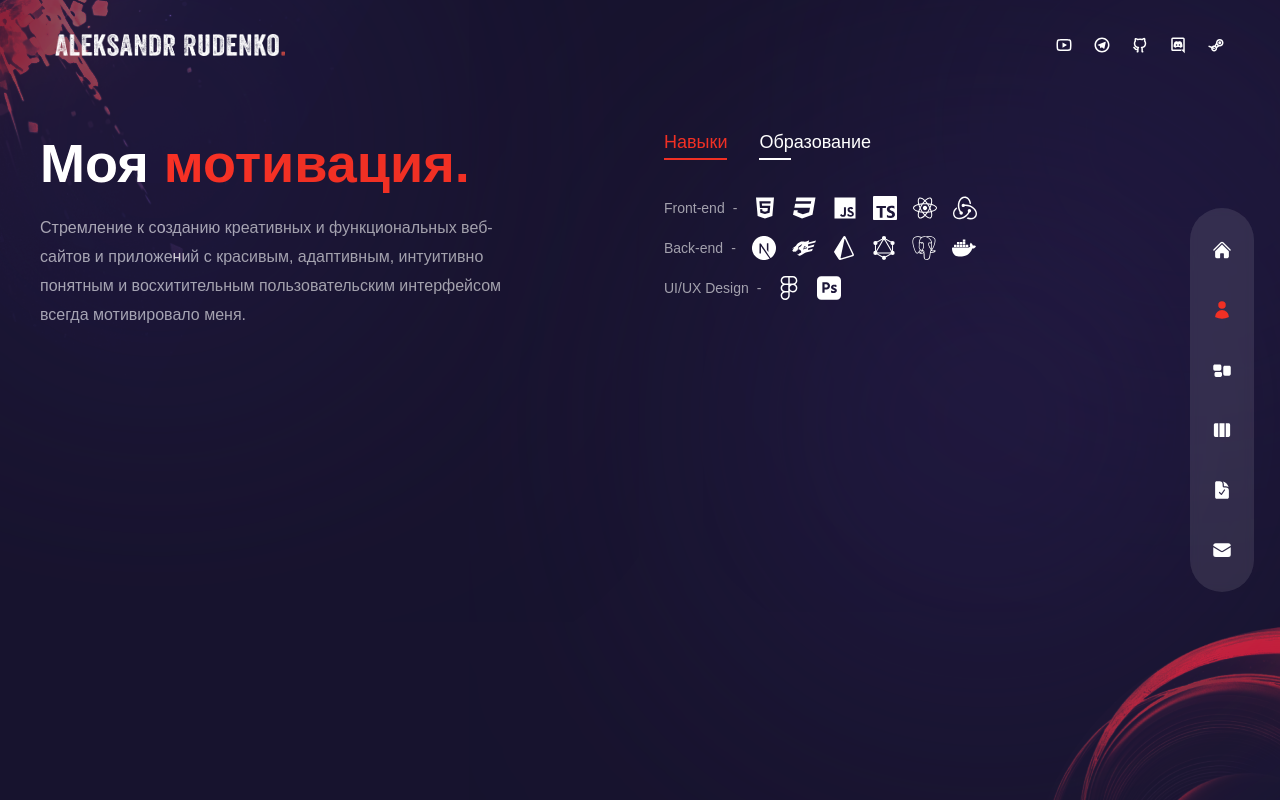
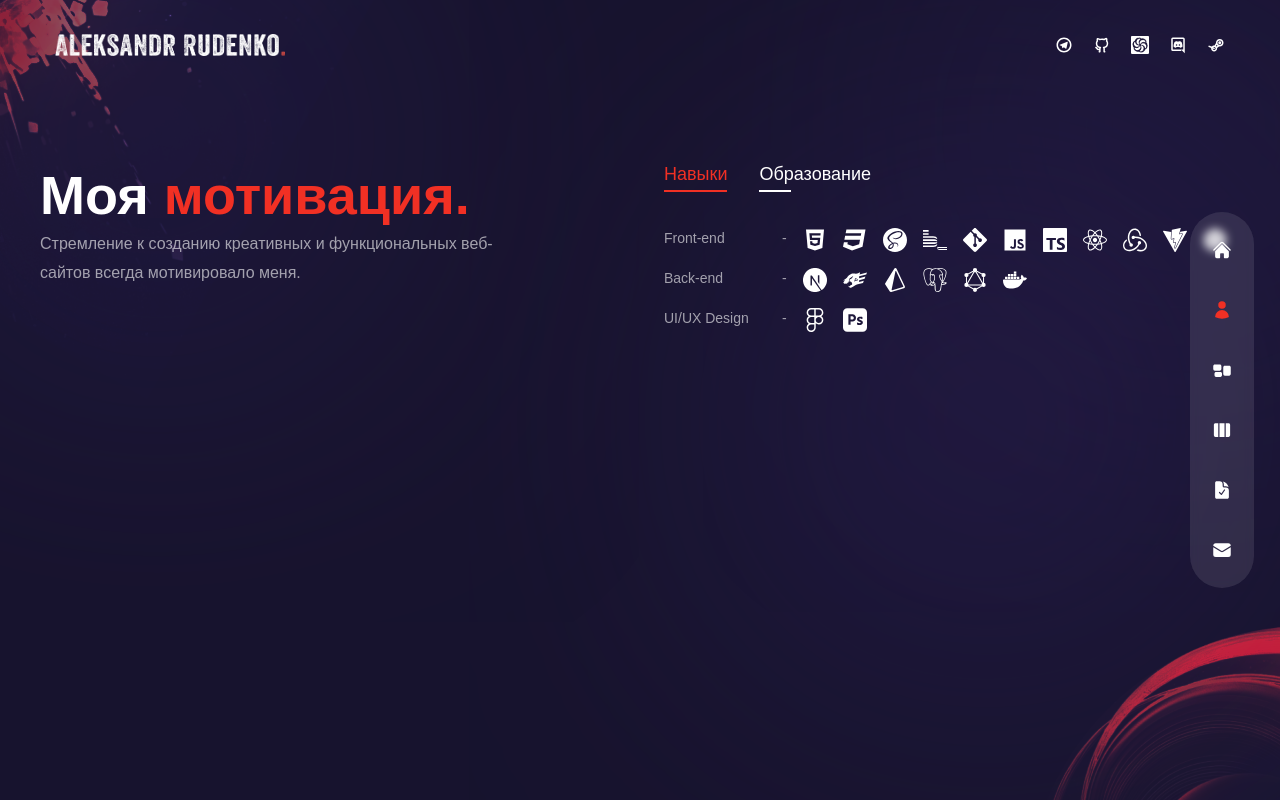
Before and after one commit to aleksander1802/cv, a Next.js app: page /cv/about in a window 1280 px wide. Built offline with nearby package versions, Linux system fonts and the light colour scheme.

Commit message:
fix: fixed adaptive design

```diff
--- a/components/Header.tsx
+++ b/components/Header.tsx
@@ -6,7 +6,7 @@ const Header = () => {
 	return (
 		<header className="absolute z-30 w-full flex items-center px-16 xl:px-0 xl:h-[90px]">
 			<div className="container mx-auto">
-				<div className="flex flex-col lg:flex-row justify-between items-center gap-y-6 py-8">
+				<div className="flex flex-col lg:flex-row justify-between items-center gap-y-6 py-8 max-sm:gap-y-4">
 					<Link href={'/'}>
 						<Image
 							src={'/cv/logo.svg'}
--- a/components/Nav.tsx
+++ b/components/Nav.tsx
@@ -30,8 +30,8 @@ const Nav = () => {
 	const router = useRouter();
 	const pathname = router.pathname;
 	return (
-		<nav className="flex flex-col items-center xl:justify-center gap-y-4 fixed h-max bottom-0 mt-auto xl:right-[2%] z-50 top-0 w-full xl:w-16 xl:max-w-md xl:h-screen">
-			<div className="flex w-full xl:flex-col items-center justify-between xl:justify-center gap-y-10 px-4 md:px-40 xl:px-0 h-[80px] xl:h-max py-8 bg-white/10 backdrop-blur-sm text-3xl xl:text-xl xl:rounded-full">
+		<nav className="flex flex-col items-center xl:justify-center gap-y-4 fixed h-max bottom-0 mt-auto xl:right-[2%] z-30 top-0 w-full xl:w-16 xl:max-w-md xl:h-screen">
+			<div className="flex w-full xl:flex-col items-center justify-between xl:justify-center gap-y-10 px-4 md:px-40 xl:px-0 h-[70px] xl:h-max py-7 bg-white/10 backdrop-blur-sm text-3xl xl:text-xl xl:rounded-full ">
 				{navData.map((link, index) => {
 					return (
 						<Link
--- a/components/ProjectsBtn.tsx
+++ b/components/ProjectsBtn.tsx
@@ -8,7 +8,7 @@ const ProjectsBtn = () => {
 		<div className="mx-auto xl:mx-0 ">
 			<Link
 				href={'/works'}
-				className="relative w-[185px] h-[185px] flex justify-center items-center bg-circleStar bg-cover bg-center bg-no-repeat group"
+				className="relative w-[185px] h-[185px] flex justify-center items-center bg-circleStar bg-cover bg-center bg-no-repeat group z-50"
 			>
 				<Image
 					src={'/cv/rounded-text.png'}
--- a/components/ServiceSlider.tsx
+++ b/components/ServiceSlider.tsx
@@ -46,7 +46,7 @@ const ServiceSlider = () => {
 				clickable: true,
 			}}
 			modules={[FreeMode, Pagination]}
-			className="h-[240px] sm:h-[340px]"
+			className="h-[340px] max-sm:h-[280px]"
 		>
 			{serviceData.map((item, index) => {
 				return (
@@ -54,7 +54,7 @@ const ServiceSlider = () => {
 						<a
 							href={item.link}
 							target="_blank"
-							className="bg-[rgba(65,47,123,0.15)] h-max rounded-lg px-6 py-6 flex sm:flex-col gap-x-6 sm:gap-x-0 group cursor-pointer hover:bg-[rgba(89,65,169,0.15)] transition-all duration-300 max-sm:text-[18px] max-sm:p-3"
+							className="bg-[rgba(65,47,123,0.15)] h-max rounded-lg px-6 py-6 flex sm:flex-col gap-x-6 sm:gap-x-0 group cursor-pointer hover:bg-[rgba(89,65,169,0.15)] transition-all duration-300 max-sm:text-[18px] max-sm:p-3 max-sm:h-[218px]"
 						>
 							<div className="text-accent text-lg mb-2">
 								{item.icon}
--- a/components/Socials.tsx
+++ b/components/Socials.tsx
@@ -1,52 +1,52 @@
 import Link from 'next/link';
 import {
-	RiYoutubeLine,
 	RiTelegramLine,
 	RiDiscordLine,
 	RiSteamLine,
 	RiGithubLine,
 } from 'react-icons/ri';
-import {} from 'react-icons/';
+import { SiCodewars } from 'react-icons/si';
 
 const Socials = () => {
 	const clazz = 'hover:text-accent transition-all duration-300';
 	return (
 		<div className="flex items-center gap-x-5 text-lg">
 			<Link
-				href={'https://www.youtube.com/watch?v=dQw4w9WgXcQ'}
-				target='_blank'
+				href={'https://t.me/shadow26627'}
+				target="_blank"
 				className={clazz}
 			>
-				<RiYoutubeLine />
-			</Link>
-			<Link
-				href={'https://t.me/shadow26627'}
-				target='_blank'
-				className={clazz}
-			>
-				<RiTelegramLine />
+				<RiTelegramLine title="Telegram" />
 			</Link>
 			<Link
 				href={'https://github.com/aleksander1802'}
-				target='_blank'
+				target="_blank"
 				className={clazz}
 			>
-				<RiGithubLine />
+				<RiGithubLine title="GitHub" />
 			</Link>
-
 			<Link
-				href={'https://cdndelivr.com/sticker/a5b0c3279ec34d9c.png'}
-				target='_blank'
+				href={
+					'https://www.codewars.com/users/rsschool_9e8ed404e8877bec'
+				}
+				target="_blank"
 				className={clazz}
 			>
-				<RiDiscordLine />
+				<SiCodewars title="Codewars" />
+			</Link>
+			<Link
+				href={'https://discord.com/users/255762280824832000'}
+				target="_blank"
+				className={clazz}
+			>
+				<RiDiscordLine title="Discord" />
 			</Link>
 			<Link
 				href={'https://steamcommunity.com/id/shadow26627/'}
-				target='_blank'
+				target="_blank"
 				className={clazz}
 			>
-				<RiSteamLine />
+				<RiSteamLine title="Steam" />
 			</Link>
 		</div>
 	);
--- a/components/TopLeftImg.tsx
+++ b/components/TopLeftImg.tsx
@@ -5,7 +5,7 @@ const TopLeftImg = () => {
 	const height = 400;
 
 	return (
-		<div className="absolute left-0 top-0 mix-blend-color-dodge z-10 w-[200px] xl:w-[400px] opacity-50">
+		<div className="absolute left-0 top-0 mix-blend-color-dodge w-[200px] xl:w-[400px] opacity-50">
 			<Image
 				src={'/cv/top-left-img.png'}
 				priority={true}
--- a/components/Transition.tsx
+++ b/components/Transition.tsx
@@ -19,7 +19,7 @@ const Transition = () => {
 	return (
 		<>
 			<motion.div
-				className="fixed top-0 bottom-0 right-full w-screen h-screen z-30 bg-[#2e2257]"
+				className="fixed top-0 bottom-0 right-full w-screen h-screen z-50 bg-[#2e2257]"
 				variants={transitionVariants}
 				initial="initial"
 				animate="animate"
@@ -27,7 +27,7 @@ const Transition = () => {
 				transition={{ delay: 0.2, duration: 0.6, ease: 'easeInOut' }}
 			></motion.div>
 			<motion.div
-				className="fixed top-0 bottom-0 right-full w-screen h-screen z-20 bg-[#3b2d71]"
+				className="fixed top-0 bottom-0 right-full w-screen h-screen z-40 bg-[#3b2d71]"
 				variants={transitionVariants}
 				initial="initial"
 				animate="animate"
@@ -35,7 +35,7 @@ const Transition = () => {
 				transition={{ delay: 0.4, duration: 0.6, ease: 'easeInOut' }}
 			></motion.div>
 			<motion.div
-				className="fixed top-0 bottom-0 right-full w-screen h-screen z-10 bg-[#4b3792]"
+				className="fixed top-0 bottom-0 right-full w-screen h-screen z-30 bg-[#4b3792]"
 				variants={transitionVariants}
 				initial="initial"
 				animate="animate"
--- a/pages/about/index.tsx
+++ b/pages/about/index.tsx
@@ -9,6 +9,11 @@ import {
 	SiFastify,
 	SiPostgresql,
 	SiDocker,
+	SiSass,
+	SiBem,
+	SiGit,
+	SiVite,
+	SiWebpack,
 } from 'react-icons/si';
 import React, { useState } from 'react';
 import Circles from '@/components/Circles';
@@ -26,30 +31,90 @@ const aboutData: { title: string; info: InfoItem[] }[] = [
 					<FaHtml5
 						values="dws"
 						key="html5"
+						title="HTML"
 					/>,
-					<FaCss3 key="css3" />,
-					<FaJs key="js" />,
-					<SiTypescript key="typescript" />,
-					<FaReact key="react" />,
-					<SiRedux key="redux" />,
+					<FaCss3
+						key="css3"
+						title="CSS"
+					/>,
+					<SiSass
+						key="sass"
+						title="SASS"
+					/>,
+					<SiBem
+						key="bem"
+						title="БЭМ"
+					/>,
+					<SiGit
+						key="git"
+						title="Git"
+					/>,
+					<FaJs
+						key="js"
+						title="JavaScript"
+					/>,
+					<SiTypescript
+						key="typescript"
+						title="TypeScript"
+					/>,
+					<FaReact
+						key="react"
+						title="React"
+					/>,
+					<SiRedux
+						key="redux"
+						title="Redux, RTK"
+					/>,
+					<SiVite
+						key="vite"
+						title="Vite"
+					/>,
+					<SiWebpack
+						key="webpack"
+						title="Webpack"
+					/>,
 				],
 			},
 			{
 				title: 'Back-end',
 				icons: [
-					<SiNextdotjs key="nextjs" />,
-					<SiFastify key="fastify" />,
-					<SiPrisma key="prisma" />,
-					<SiGraphql key="grahpql" />,
-					<SiPostgresql key="postgresql" />,
-					<SiDocker key="docker" />,
+					<SiNextdotjs
+						key="nextjs"
+						title="Next.js"
+					/>,
+					<SiFastify
+						key="fastify"
+						title="Fastify"
+					/>,
+					<SiPrisma
+						key="prisma"
+						title="Prisma"
+					/>,
+					<SiPostgresql
+						key="postgresql"
+						title="PostgreSQL"
+					/>,
+					<SiGraphql
+						key="grahpql"
+						title="GraphQL"
+					/>,
+					<SiDocker
+						key="docker"
+						title="Docker"
+					/>,
 				],
 			},
 			{
 				title: 'UI/UX Design',
 				icons: [
-					<FaFigma key="figma" />,
-					<SiAdobephotoshop key="photoshop" />,
+					<FaFigma
+						key="figma"
+						title="Figma"
+					/>,
+					<SiAdobephotoshop
+						key="photoshop"
+						title="Adobe Photoshop"
+					/>,
 				],
 			},
 		],
@@ -58,23 +123,23 @@ const aboutData: { title: string; info: InfoItem[] }[] = [
 		title: 'образование',
 		info: [
 			{
-				title: 'Право - МГУ (Мариуполь) - Бакалавр',
+				title: 'Право - МГУ - Мариуполь - Бакалавр',
 				stage: '2012 - 2016',
 			},
 			{
-				title: 'Право - МГУ (Мариуполь) - Магистр',
+				title: 'Право - МГУ - Мариуполь - Магистр',
 				stage: '2018',
 			},
 			{
-				title: 'JAVASCRIPT/FRONT-END - The Rolling Scopes School',
+				title: 'JavaScript/Front-End - The Rolling Scopes School',
+				stage: '2022 - 2023',
+			},
+			{
+				title: 'React - The Rolling Scopes School',
 				stage: '2023',
 			},
 			{
-				title: 'REACT - The Rolling Scopes School',
-				stage: '2023',
-			},
-			{
-				title: 'NODEJS - The Rolling Scopes School',
+				title: 'NodeJS - The Rolling Scopes School',
 				stage: '2023',
 			},
 		],
@@ -89,7 +154,7 @@ const About = () => {
 		return (
 			<div
 				key={itemIndex}
-				className={`cursor-pointer capitalize xl:text-lg relative after:w-8 after:h-[2px] after:absolute after:-bottom-1 after:left-0  ${
+				className={`cursor-pointer capitalize xl:text-lg relative hover:text-accent hover:after:bg-accent after:w-8 after:h-[2px] after:absolute after:-bottom-1 after:left-0  ${
 					index === itemIndex
 						? 'text-accent after:w-[100%] after:bg-accent after:transition-all after:duration-300'
 						: 'after:bg-white'
@@ -105,18 +170,20 @@ const About = () => {
 		return (
 			<div
 				key={itemIndex}
-				className="flex-1 text-sm flex flex-col md:flex-row max-w-max gap-x-2 items-center text-white/60"
+				className="flex-1 text-sm flex flex-col md:flex-row max-w-max gap-x-2 max-sm:items-center text-white/60"
 			>
-				<div className="font-light mb-2 md:mb-0">{item.title}</div>
+				<div className="font-light mb-1 md:mb-0 max-sm:text-[16px] min-w-[110px]">
+					{item.title}
+				</div>
 				<div className="hidden md:flex">-</div>
 				<div>{item.stage && item.stage}</div>
-				<div className="flex gap-x-4">
+				<div className="flex gap-4 flex-wrap max-xl:justify-center">
 					{item.icons &&
 						item.icons.map((icon, idx) => {
 							return (
 								<div
 									key={idx}
-									className="text-2xl text-white"
+									className="text-2xl text-white hover:text-accent "
 								>
 									{icon}
 								</div>
@@ -128,17 +195,17 @@ const About = () => {
 	});
 
 	return (
-		<div className="h-full bg-primary/30 py-32 text-center xl:text-left">
+		<div className="max-sm:flex max-sm:items-center h-full bg-primary/30 py-40 max-sm:py-24 text-center xl:text-left">
 			<Circles />
 
-			<div className="container px-0 mx-auto h-full flex flex-col items-start xl:flex-row gap-x-6">
-				<div className="flex-1 flex flex-col justify-start text-center lg:text-center xl:text-left mb-4">
+			<div className="container px-0 mx-auto max-sm:h-full flex flex-col justify-between max-sm:items-start xl:flex-row gap-x-6 max-sm:justify-center ">
+				<div className="flex-1 flex flex-col justify-start max-sm:justify-center items-left max-sm:items-center text-center xl:text-left mb-4 max-sm:mb-0 z-20 max-sm:min-h-max">
 					<motion.h2
 						variants={fadeIn('right', 0.2)}
 						initial="hidden"
 						animate="show"
 						exit="hidden"
-						className="h2"
+						className="h2 mb-0"
 					>
 						Моя <span className="text-accent">мотивация.</span>
 					</motion.h2>
@@ -148,12 +215,10 @@ const About = () => {
 						initial="hidden"
 						animate="show"
 						exit="hidden"
-						className="xl:max-w-[500px] mx-auto xl:mx-0 mb-6 xl:mb-12 px-2 xl:px-0"
+						className="xl:max-w-[500px] mx-auto xl:mx-0 mb-6 max-sm:mb-0 xl:mb-12 px-2 xl:px-0"
 					>
 						Стремление к созданию креативных и функциональных
-						веб-сайтов и приложений с красивым, адаптивным,
-						интуитивно понятным и восхитительным пользовательским
-						интерфейсом всегда мотивировало меня.
+						веб-сайтов всегда мотивировало меня.
 					</motion.p>
 				</div>
 
@@ -162,12 +227,12 @@ const About = () => {
 					initial="hidden"
 					animate="show"
 					exit="hidden"
-					className="flex flex-col w-full xl:max-w-[48%] h-[480px]"
+					className="flex flex-col justify-start max-xl:items-center w-full xl:max-w-[48%] max-sm:min-h-[390px]"
 				>
-					<div className="flex gap-x-4 xl:gap-x-8 mx-auto xl:mx-0 mb-4">
+					<div className="flex gap-x-4 xl:gap-x-8 mx-auto xl:mx-0 mb-4 ">
 						{data}
 					</div>
-					<div className="py-2 xl:py-6 flex flex-col gap-y-2 xl:gap-y-4 items-center xl:items-start">
+					<div className="py-2 xl:py-6 flex flex-col gap-y-2 xl:gap-y-4 max-xl:items-center items-start">
 						{info}
 					</div>
 				</motion.div>
```
Also changed, not shown: pages/contact/index.tsx (+12 -8 lines), pages/index.tsx (+7 -5 lines), pages/projects/index.tsx (+8 -6 lines), pages/works/index.tsx (+9 -3 lines).
